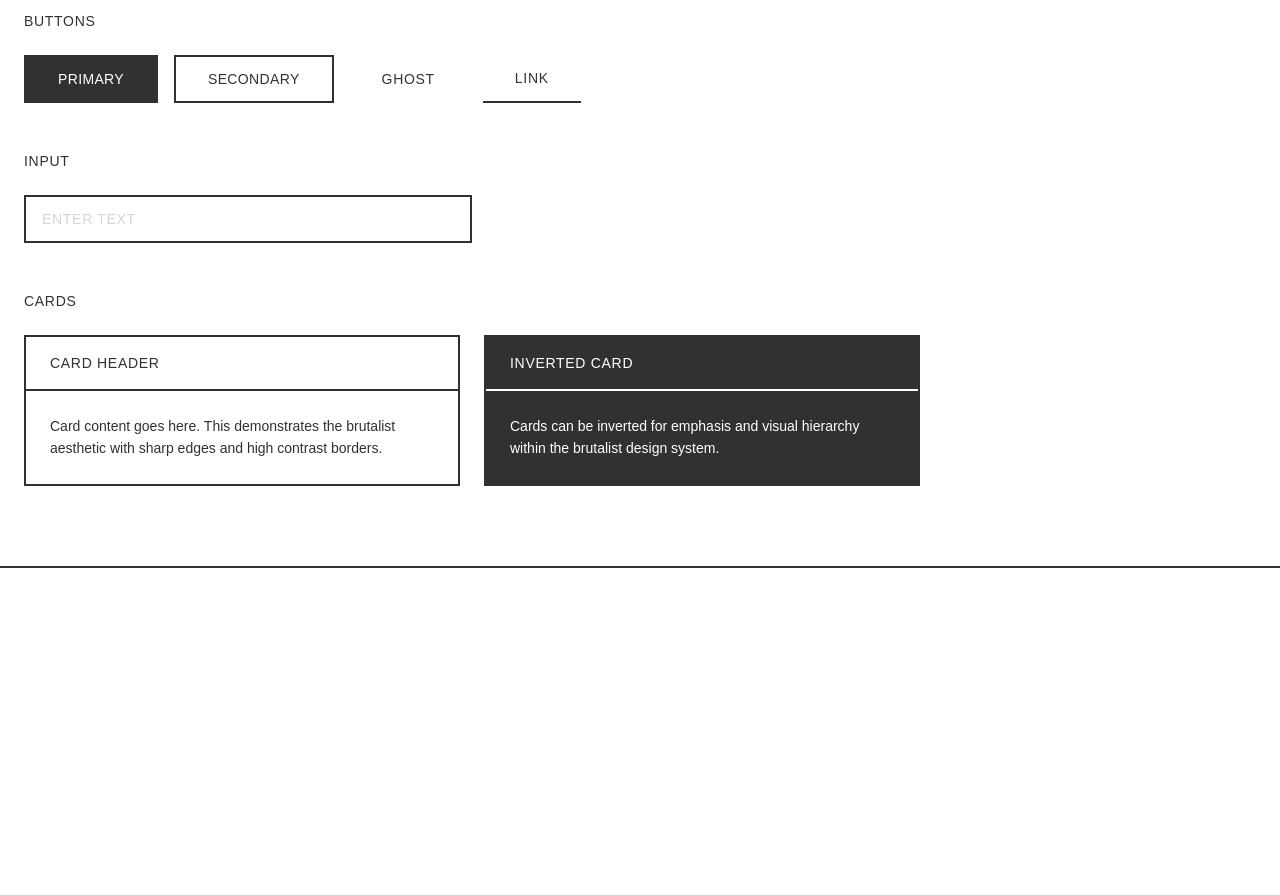
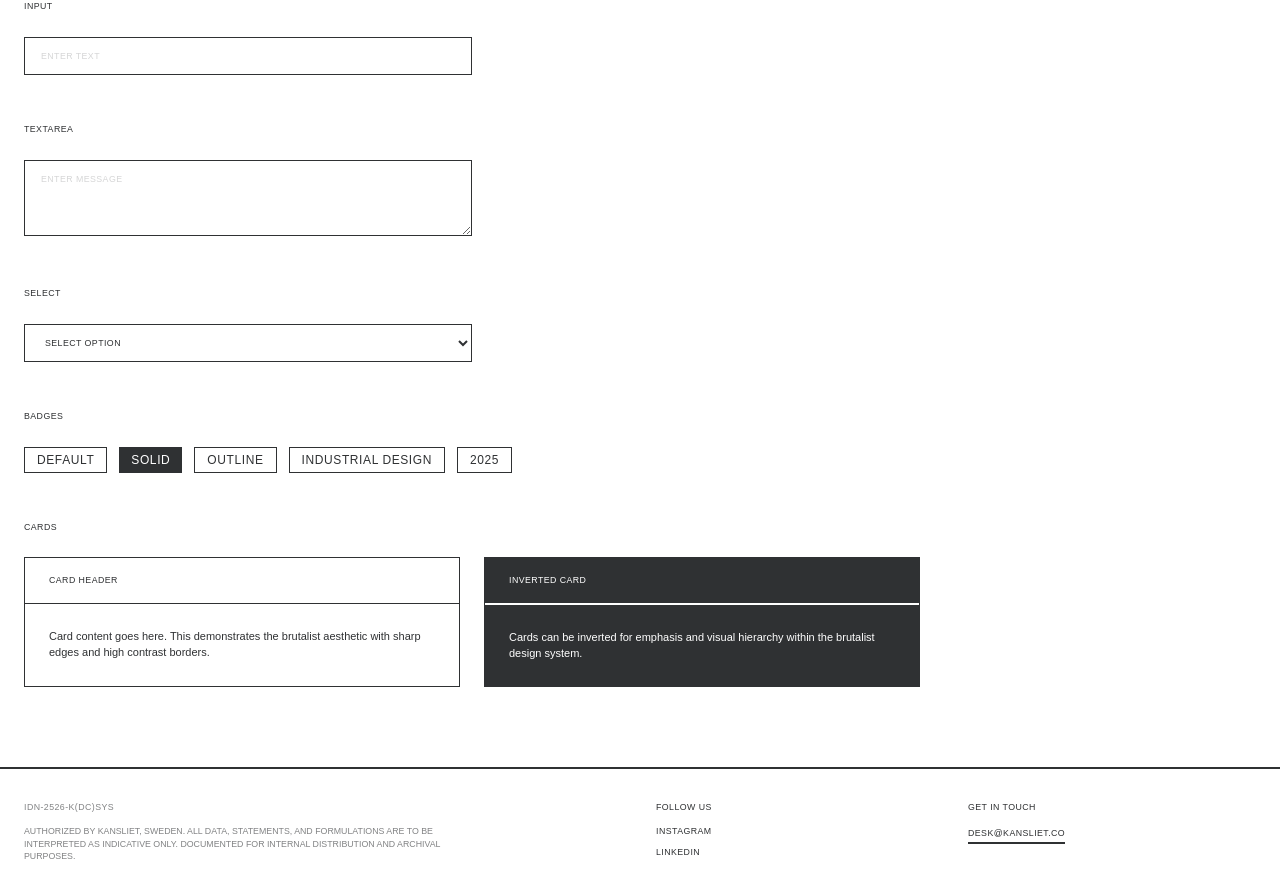
Before and after one commit to Kansliet/kansliet-lab, a Next.js app: page / in a window 1280 px wide. Shown: the part 700-1595 px from the top of the page. Before the commit the page ends 1268 px from the top, so only its background shows below. Built offline with nearby package versions, Linux system fonts and the light colour scheme; a web font is replaced by a local one.

Commit message:
Tighter spacing, thinner borders (1px), smaller typography with golden ratio

```diff
--- a/src/app/globals.css
+++ b/src/app/globals.css
@@ -9,26 +9,23 @@
 
   --font-family-mono: "Martian Mono", ui-monospace, monospace;
 
-  --font-size-xs: 0.75rem;
-  --font-size-sm: 0.875rem;
-  --font-size-base: 1rem;
-  --font-size-lg: 1.125rem;
-  --font-size-xl: 1.25rem;
-  --font-size-2xl: 1.5rem;
-  --font-size-3xl: 1.875rem;
-  --font-size-4xl: 2.25rem;
-  --font-size-5xl: 3rem;
+  --font-size-sm: 0.55rem;
+  --font-size-base: 0.6875rem;
+  --font-size-lg: 1.11rem;
 
   --font-weight-light: 300;
   --font-weight-normal: 400;
 
+  --line-height-base: 1.3;
+
+  --spacing-2: 0.5rem;
+  --spacing-3: 0.75rem;
   --spacing-4: 1rem;
   --spacing-6: 1.5rem;
   --spacing-8: 2rem;
+  --spacing-10: 2.5rem;
   --spacing-12: 3rem;
   --spacing-16: 4rem;
-  --spacing-20: 5rem;
-  --spacing-24: 6rem;
 
   --max-width-container: 1400px;
 }
@@ -36,6 +33,8 @@
 @layer base {
   body {
     @apply bg-background text-foreground antialiased;
+    font-size: var(--font-size-base);
+    line-height: var(--line-height-base);
   }
 
   button,
@@ -66,11 +65,27 @@
     letter-spacing: normal;
   }
 
+  .text-sm {
+    font-size: var(--font-size-sm);
+  }
+
+  .text-base {
+    font-size: var(--font-size-base);
+  }
+
+  .text-lg {
+    font-size: var(--font-size-lg);
+  }
+
   .border-brutal {
-    border: 2px solid var(--color-border);
+    border: 1px solid var(--color-border);
   }
 
   .border-b-brutal {
-    border-bottom: 2px solid var(--color-border);
+    border-bottom: 1px solid var(--color-border);
+  }
+
+  .border-t-brutal {
+    border-top: 1px solid var(--color-border);
   }
 }
--- a/src/app/page.tsx
+++ b/src/app/page.tsx
@@ -1,6 +1,10 @@
 import { Button } from "@/components/ui/button";
 import { Card, CardHeader, CardTitle, CardContent } from "@/components/ui/card";
 import { Input } from "@/components/ui/input";
+import { Textarea } from "@/components/ui/textarea";
+import { Badge } from "@/components/ui/badge";
+import { Select } from "@/components/ui/select";
+import { Footer } from "@/components/footer";
 
 export default function HomePage() {
   return (
@@ -8,7 +12,7 @@ export default function HomePage() {
       <header className="border-b-brutal">
         <div className="container-kansliet">
           <div className="flex h-16 items-center justify-between">
-            <h1 className="text-caps text-xl font-light tracking-wider">
+            <h1 className="text-caps text-lg font-light tracking-wider">
               KANSLIET
             </h1>
             <nav className="flex gap-8">
@@ -37,12 +41,12 @@ export default function HomePage() {
 
       <section className="border-b-brutal py-24">
         <div className="container-kansliet">
-          <h2 className="text-caps mb-8 text-5xl font-light leading-tight tracking-tight">
+          <h2 className="text-caps mb-8 text-lg font-light leading-tight tracking-tight">
             BRUTALIST
             <br />
             BASEPLATE
           </h2>
-          <p className="text-normal-case max-w-2xl text-lg font-light leading-relaxed mb-8">
+          <p className="text-normal-case max-w-2xl text-base font-light mb-8">
             A state-of-the-art foundation for building modern web applications.
             Clean, industrial, and uncompromisingly functional.
           </p>
@@ -55,10 +59,9 @@ export default function HomePage() {
 
       <section className="border-b-brutal py-20">
         <div className="container-kansliet">
-          <h3 className="text-caps mb-12 text-2xl font-light tracking-wide">
+          <h3 className="text-caps mb-12 text-lg font-light tracking-wide">
             COMPONENTS
           </h3>
-
           <div className="space-y-12">
             <div>
               <h4 className="text-caps mb-6 text-sm font-normal tracking-wider">
@@ -83,6 +86,42 @@ export default function HomePage() {
 
             <div>
               <h4 className="text-caps mb-6 text-sm font-normal tracking-wider">
+                TEXTAREA
+              </h4>
+              <div className="max-w-md">
+                <Textarea placeholder="ENTER MESSAGE" rows={4} />
+              </div>
+            </div>
+
+            <div>
+              <h4 className="text-caps mb-6 text-sm font-normal tracking-wider">
+                SELECT
+              </h4>
+              <div className="max-w-md">
+                <Select>
+                  <option value="">SELECT OPTION</option>
+                  <option value="1">OPTION ONE</option>
+                  <option value="2">OPTION TWO</option>
+                  <option value="3">OPTION THREE</option>
+                </Select>
+              </div>
+            </div>
+
+            <div>
+              <h4 className="text-caps mb-6 text-sm font-normal tracking-wider">
+                BADGES
+              </h4>
+              <div className="flex flex-wrap gap-3">
+                <Badge>DEFAULT</Badge>
+                <Badge variant="solid">SOLID</Badge>
+                <Badge variant="outline">OUTLINE</Badge>
+                <Badge>INDUSTRIAL DESIGN</Badge>
+                <Badge>2025</Badge>
+              </div>
+            </div>
+
+            <div>
+              <h4 className="text-caps mb-6 text-sm font-normal tracking-wider">
                 CARDS
               </h4>
               <div className="grid gap-6 md:grid-cols-2 max-w-4xl">
@@ -91,7 +130,7 @@ export default function HomePage() {
                     <CardTitle>CARD HEADER</CardTitle>
                   </CardHeader>
                   <CardContent>
-                    <p className="text-normal-case text-sm font-light leading-relaxed">
+                    <p className="text-normal-case text-base font-light">
                       Card content goes here. This demonstrates the brutalist
                       aesthetic with sharp edges and high contrast borders.
                     </p>
@@ -102,7 +141,7 @@ export default function HomePage() {
                     <CardTitle>INVERTED CARD</CardTitle>
                   </CardHeader>
                   <CardContent>
-                    <p className="text-normal-case text-sm font-light leading-relaxed">
+                    <p className="text-normal-case text-base font-light">
                       Cards can be inverted for emphasis and visual hierarchy
                       within the brutalist design system.
                     </p>
@@ -113,6 +152,8 @@ export default function HomePage() {
           </div>
         </div>
       </section>
+
+      <Footer />
     </div>
   );
 }
--- /dev/null
+++ b/src/components/footer.tsx
@@ -0,0 +1,51 @@
+import { Link } from "@/components/ui/link";
+
+export function Footer() {
+  return (
+    <footer className="border-t-brutal py-8">
+      <div className="container-kansliet">
+        <div className="grid gap-8 md:grid-cols-2">
+          <div>
+            <p className="text-caps text-sm font-light tracking-wider opacity-60 mb-3">
+              IDN-2526-K(DC)SYS
+            </p>
+            <p className="text-normal-case text-sm font-light opacity-60 max-w-md">
+              AUTHORIZED BY KANSLIET, SWEDEN. ALL DATA, STATEMENTS, AND
+              FORMULATIONS ARE TO BE INTERPRETED AS INDICATIVE ONLY. DOCUMENTED
+              FOR INTERNAL DISTRIBUTION AND ARCHIVAL PURPOSES.
+            </p>
+          </div>
+
+          <div className="grid gap-6 sm:grid-cols-2">
+            <div>
+              <h4 className="text-caps text-sm font-normal tracking-wider mb-3">
+                FOLLOW US
+              </h4>
+              <div className="flex flex-col gap-2">
+                <Link href="https://instagram.com" variant="nav">
+                  INSTAGRAM
+                </Link>
+                <Link href="https://linkedin.com" variant="nav">
+                  LINKEDIN
+                </Link>
+              </div>
+            </div>
+
+            <div>
+              <h4 className="text-caps text-sm font-normal tracking-wider mb-3">
+                GET IN TOUCH
+              </h4>
+              <Link
+                href="mailto:desk@kansliet.co"
+                variant="underline"
+                className="text-sm"
+              >
+                desk@kansliet.co
+              </Link>
+            </div>
+          </div>
+        </div>
+      </div>
+    </footer>
+  );
+}
--- /dev/null
+++ b/src/components/ui/badge.tsx
@@ -0,0 +1,32 @@
+import * as React from "react";
+import { cva, type VariantProps } from "class-variance-authority";
+import { cn } from "@/lib/utils";
+
+const badgeVariants = cva(
+  "text-caps inline-flex items-center text-xs font-normal tracking-wider",
+  {
+    variants: {
+      variant: {
+        default: "border-brutal bg-background text-foreground px-3 py-1",
+        solid: "bg-foreground text-background px-3 py-1",
+        outline: "border-brutal bg-transparent text-foreground px-3 py-1",
+      },
+    },
+    defaultVariants: {
+      variant: "default",
+    },
+  },
+);
+
+export interface BadgeProps
+  extends
+    React.HTMLAttributes<HTMLDivElement>,
+    VariantProps<typeof badgeVariants> {}
+
+function Badge({ className, variant, ...props }: BadgeProps) {
+  return (
+    <div className={cn(badgeVariants({ variant }), className)} {...props} />
+  );
+}
+
+export { Badge, badgeVariants };
--- /dev/null
+++ b/src/components/ui/link.tsx
@@ -0,0 +1,39 @@
+import * as React from "react";
+import { cva, type VariantProps } from "class-variance-authority";
+import { cn } from "@/lib/utils";
+
+const linkVariants = cva(
+  "text-caps font-light tracking-wide transition-opacity",
+  {
+    variants: {
+      variant: {
+        default: "hover:opacity-60",
+        underline: "border-b-2 border-foreground pb-1 hover:opacity-60",
+        nav: "text-sm hover:opacity-60",
+      },
+    },
+    defaultVariants: {
+      variant: "default",
+    },
+  },
+);
+
+export interface LinkProps
+  extends
+    React.AnchorHTMLAttributes<HTMLAnchorElement>,
+    VariantProps<typeof linkVariants> {}
+
+const Link = React.forwardRef<HTMLAnchorElement, LinkProps>(
+  ({ className, variant, ...props }, ref) => {
+    return (
+      <a
+        className={cn(linkVariants({ variant, className }))}
+        ref={ref}
+        {...props}
+      />
+    );
+  },
+);
+Link.displayName = "Link";
+
+export { Link, linkVariants };
--- /dev/null
+++ b/src/components/ui/select.tsx
@@ -0,0 +1,24 @@
+import * as React from "react";
+import { cn } from "@/lib/utils";
+
+export interface SelectProps extends React.SelectHTMLAttributes<HTMLSelectElement> {}
+
+const Select = React.forwardRef<HTMLSelectElement, SelectProps>(
+  ({ className, children, ...props }, ref) => {
+    return (
+      <select
+        className={cn(
+          "text-caps border-brutal w-full bg-background px-4 py-3 text-sm font-light tracking-wide focus-visible:outline-none focus-visible:ring-2 focus-visible:ring-foreground disabled:cursor-not-allowed disabled:opacity-50",
+          className,
+        )}
+        ref={ref}
+        {...props}
+      >
+        {children}
+      </select>
+    );
+  },
+);
+Select.displayName = "Select";
+
+export { Select };
--- /dev/null
+++ b/src/components/ui/textarea.tsx
@@ -0,0 +1,22 @@
+import * as React from "react";
+import { cn } from "@/lib/utils";
+
+export interface TextareaProps extends React.TextareaHTMLAttributes<HTMLTextAreaElement> {}
+
+const Textarea = React.forwardRef<HTMLTextAreaElement, TextareaProps>(
+  ({ className, ...props }, ref) => {
+    return (
+      <textarea
+        className={cn(
+          "text-caps border-brutal w-full bg-background px-4 py-3 text-sm font-light tracking-wide placeholder:opacity-40 focus-visible:outline-none focus-visible:ring-2 focus-visible:ring-foreground disabled:cursor-not-allowed disabled:opacity-50",
+          className,
+        )}
+        ref={ref}
+        {...props}
+      />
+    );
+  },
+);
+Textarea.displayName = "Textarea";
+
+export { Textarea };
```
